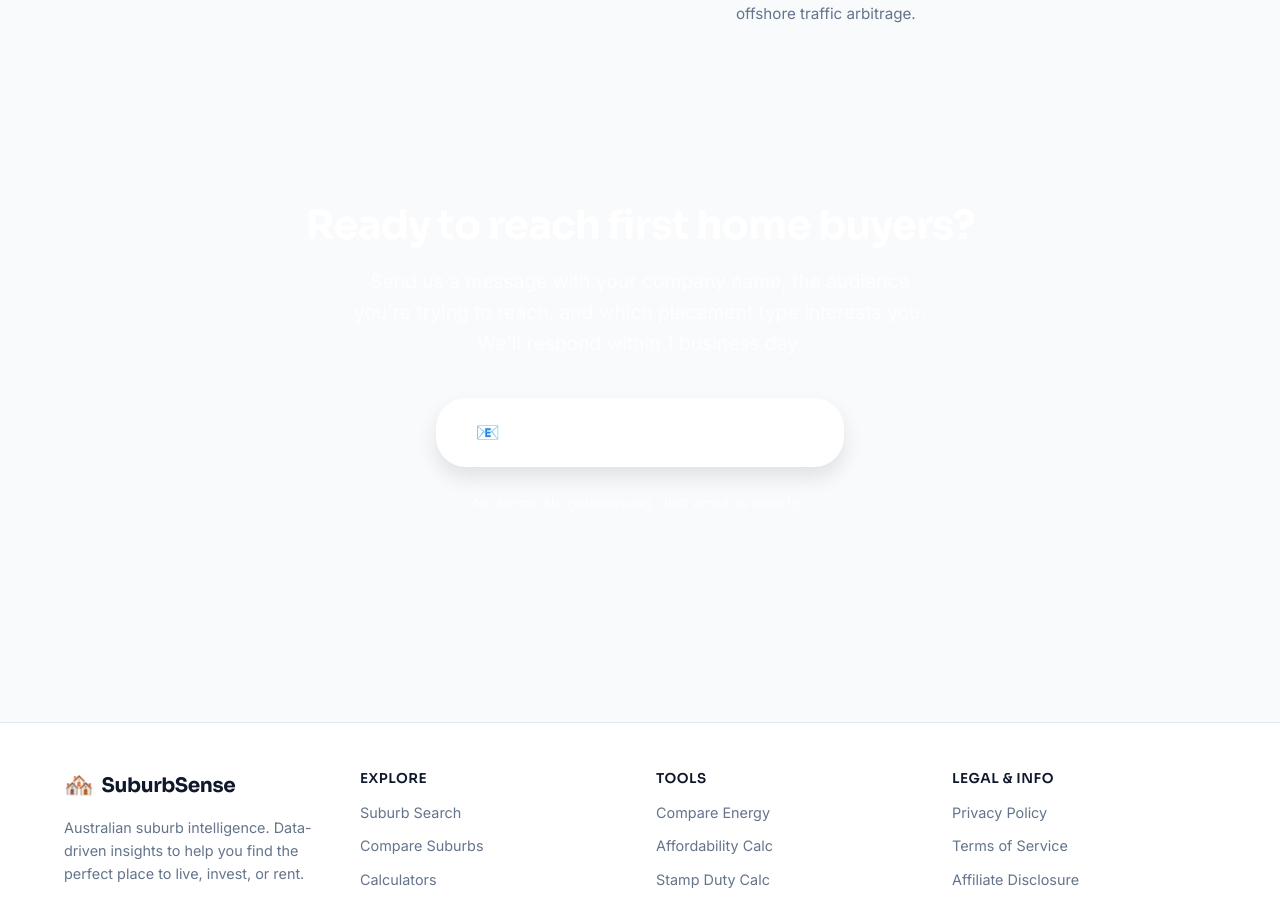
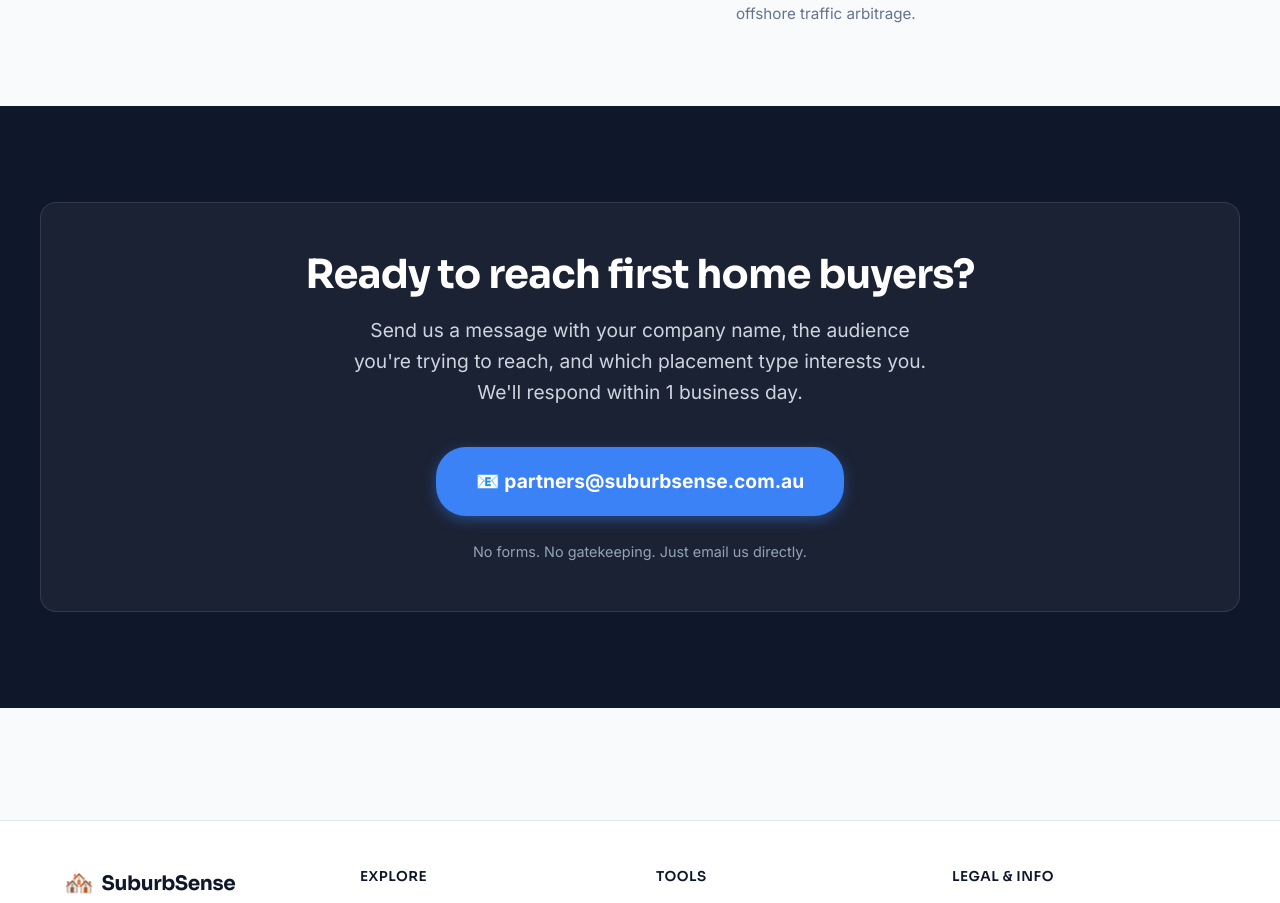
Before and after one commit to aksnpatna/suburbsense, a React (Vite) app in the folder frontend/: page /partners in a window 1280 px wide. Shown: the part 3797-4700 px from the top of the page. Built offline with nearby package versions, Linux system fonts and the light colour scheme.

Commit message:
fix: improve CTA readability on For Business page

```diff
--- a/frontend/src/components/PartnersPage.jsx
+++ b/frontend/src/components/PartnersPage.jsx
@@ -227,28 +227,29 @@ export function PartnersPage() {
       </section>
 
       {/* Final CTA */}
-      <section className="cta-section" style={{ padding: '6rem 0', background: 'linear-gradient(135deg, var(--brand-blue-dark) 0%, #1e3a8a 100%)', color: 'white', textAlign: 'center' }}>
-        <div className="container">
-          <h2 style={{ fontSize: '2.5rem', marginBottom: '1rem' }}>Ready to reach first home buyers?</h2>
-          <p style={{ fontSize: '1.2rem', opacity: 0.9, maxWidth: '600px', margin: '0 auto 2.5rem auto' }}>
+      <section className="cta-section" style={{ padding: '6rem 1rem', background: '#0f172a', color: '#ffffff', textAlign: 'center' }}>
+        <div className="container" style={{ background: 'rgba(255, 255, 255, 0.05)', padding: '3rem', borderRadius: '16px', border: '1px solid rgba(255,255,255,0.1)' }}>
+          <h2 style={{ fontSize: '2.5rem', marginBottom: '1rem', color: '#ffffff' }}>Ready to reach first home buyers?</h2>
+          <p style={{ fontSize: '1.2rem', opacity: 0.9, maxWidth: '600px', margin: '0 auto 2.5rem auto', color: '#e2e8f0', lineHeight: 1.6 }}>
             Send us a message with your company name, the audience you're trying to reach, and which placement type interests you. We'll respond within 1 business day.
           </p>
           <a href="mailto:partners@suburbsense.com.au" style={{
             display: 'inline-flex',
             alignItems: 'center',
             gap: '0.75rem',
-            background: 'white',
-            color: 'var(--brand-blue-dark)',
+            background: '#3b82f6',
+            color: '#ffffff',
             padding: '1.2rem 2.5rem',
             borderRadius: '30px',
             fontSize: '1.2rem',
             fontWeight: 700,
             textDecoration: 'none',
-            boxShadow: '0 10px 20px rgba(0,0,0,0.1)'
+            boxShadow: '0 4px 14px rgba(59, 130, 246, 0.4)',
+            transition: 'transform 0.2s'
           }}>
             📧 partners@suburbsense.com.au
           </a>
-          <p style={{ marginTop: '1.5rem', fontSize: '0.9rem', opacity: 0.7 }}>No forms. No gatekeeping. Just email us directly.</p>
+          <p style={{ marginTop: '1.5rem', fontSize: '0.9rem', color: '#94a3b8' }}>No forms. No gatekeeping. Just email us directly.</p>
         </div>
       </section>
     </div>
```
